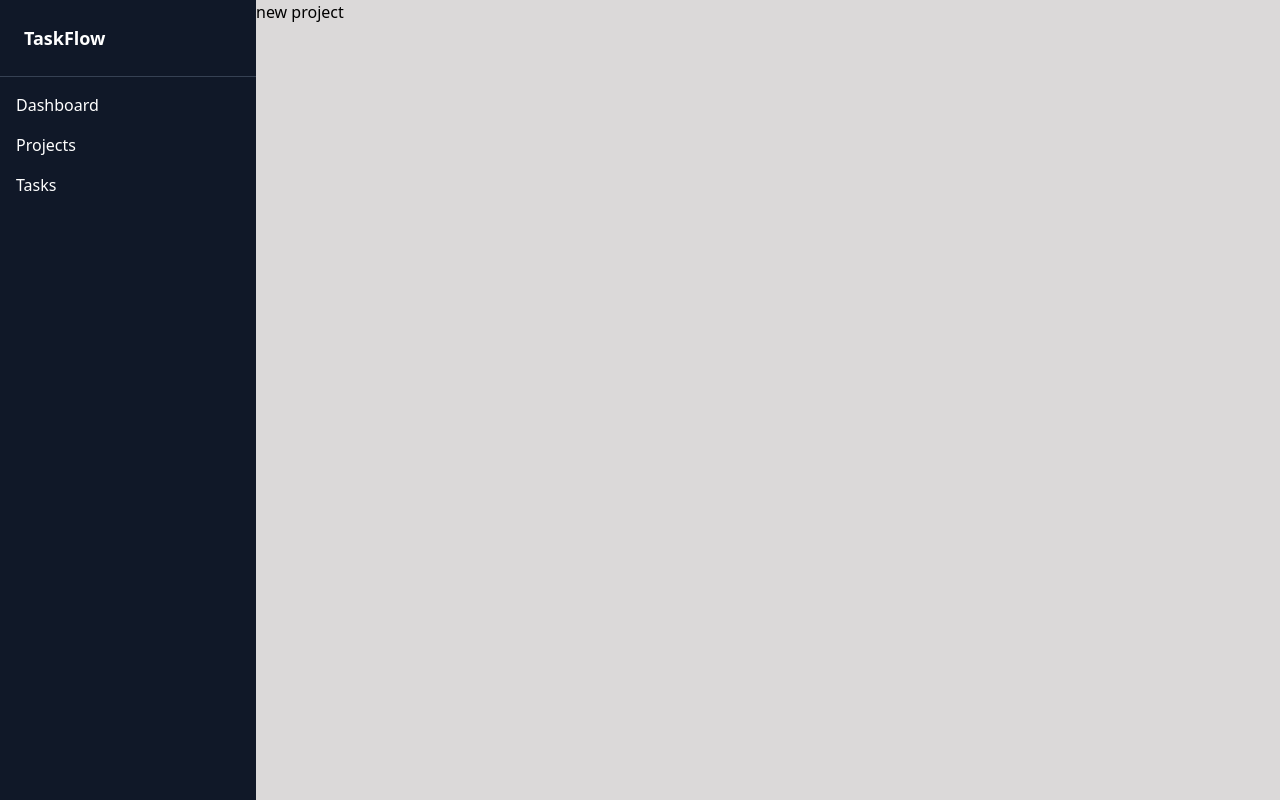
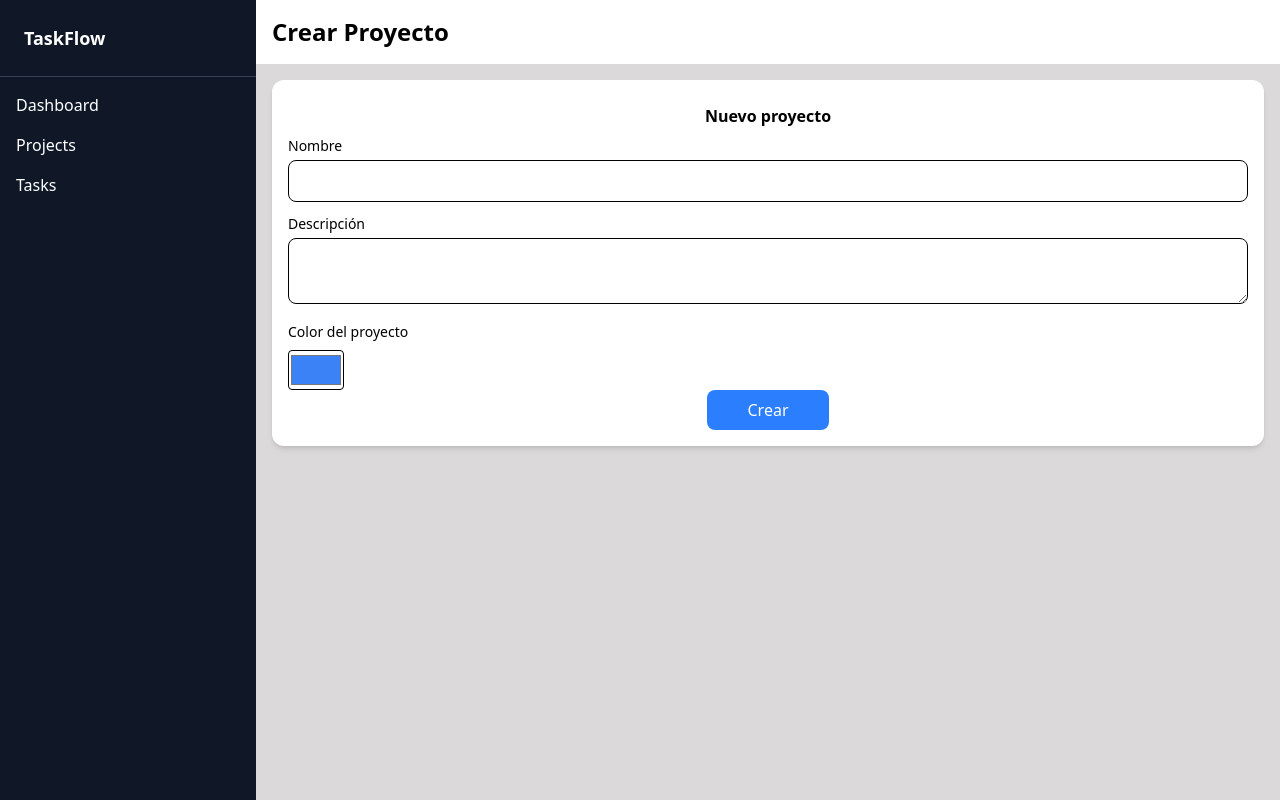
Before and after one commit to David-H-L/taskflow-prueba-tecnica, a Next.js app: page /projects/new in a window 1280 px wide. Built offline with nearby package versions, Linux system fonts and the light colour scheme; no server answers.

Commit message:
feat: add create new project

```diff
--- a/src/actions/projectActions.ts
+++ b/src/actions/projectActions.ts
@@ -127,3 +127,23 @@ export async function deleteProject(id: string) {
     throw error;
   }
 }
+
+export async function createProject(
+  name: string,
+  description: string,
+  color: string
+) {
+  try {
+    const project = prisma.project.create({
+      data: {
+        name: name,
+        description: description,
+        color: color,
+      },
+    });
+    return project;
+  } catch (error) {
+    console.error('Error creating project:', error);
+    throw error;
+  }
+}
--- a/src/app/projects/new/page.tsx
+++ b/src/app/projects/new/page.tsx
@@ -1,3 +1,117 @@
+'use client';
+import SidebarToggle from '@/components/sidebar/sidebarToggle';
+import TextField from '@/components/ui/textField';
+import TextAreaField from '@/components/ui/textAreaField';
+import { useState } from 'react';
+import { HandleChange } from '@/types/modals';
+import Button from '@/components/ui/button';
+import { createProject } from '@/actions/projectActions';
+
+type CreateProjectProps = {
+  name: string;
+  description: string;
+  color: string;
+};
+
 export default function NewProject() {
-  return <div>new project</div>;
+  const [errors, setErrors] = useState<Record<string, string>>({});
+
+  const [form, setForm] = useState<CreateProjectProps>({
+    name: '',
+    description: '',
+    color: '#3b82f6',
+  });
+
+  const handleChange = (e: HandleChange) => {
+    const { name, value } = e.target;
+
+    setForm((prev) => ({
+      ...prev,
+      [name]: value,
+    }));
+  };
+
+  const handleSubmit = () => {
+    if (!validate()) return;
+
+    try {
+      const project = createProject(form.name, form.description, form.color);
+      console.log(project);
+
+      setForm({
+        name: '',
+        description: '',
+        color: '#3b82f6',
+      });
+    } catch (error) {
+      console.error('Error creating project:', error);
+    }
+  };
+
+  const validate = () => {
+    const newErrors: Record<string, string> = {};
+
+    if (!form.name.trim()) {
+      newErrors.name = 'El nombre es obligatorio';
+    }
+
+    if (!form.description.trim()) {
+      newErrors.description = 'La descripción es obligatoria';
+    }
+
+    setErrors(newErrors);
+
+    return Object.keys(newErrors).length === 0;
+  };
+
+  return (
+    <div>
+      <header className="p-4 bg-white">
+        <div className="flex gap-2">
+          <SidebarToggle />
+          <h2 className="text-2xl font-bold">Crear Proyecto</h2>
+        </div>
+      </header>
+      <main className="p-4">
+        <div className="w-full bg-white rounded-xl shadow-md p-4">
+          <h3 className="font-bold text-center my-2">Nuevo proyecto</h3>
+          <TextField
+            label="Nombre"
+            name="name"
+            value={form.name}
+            onChange={handleChange}
+            error={errors.name}
+          />
+          <TextAreaField
+            label="Descripción"
+            name="description"
+            value={form.description}
+            onChange={handleChange}
+            error={errors.description}
+          />
+
+          <div className="flex flex-col gap-2">
+            <label htmlFor="color" className="text-sm font-medium">
+              Color del proyecto
+            </label>
+
+            <input
+              id="color"
+              type="color"
+              name="color"
+              onChange={handleChange}
+              value={form.color}
+              className="w-14 h-10 border rounded cursor-pointer"
+            />
+          </div>
+
+          <div className="flex justify-center">
+            <Button className="px-10" onClick={handleSubmit}>
+              Crear
+            </Button>
+          </div>
+        </div>
+      </main>
+    </div>
+  );
 }
```
